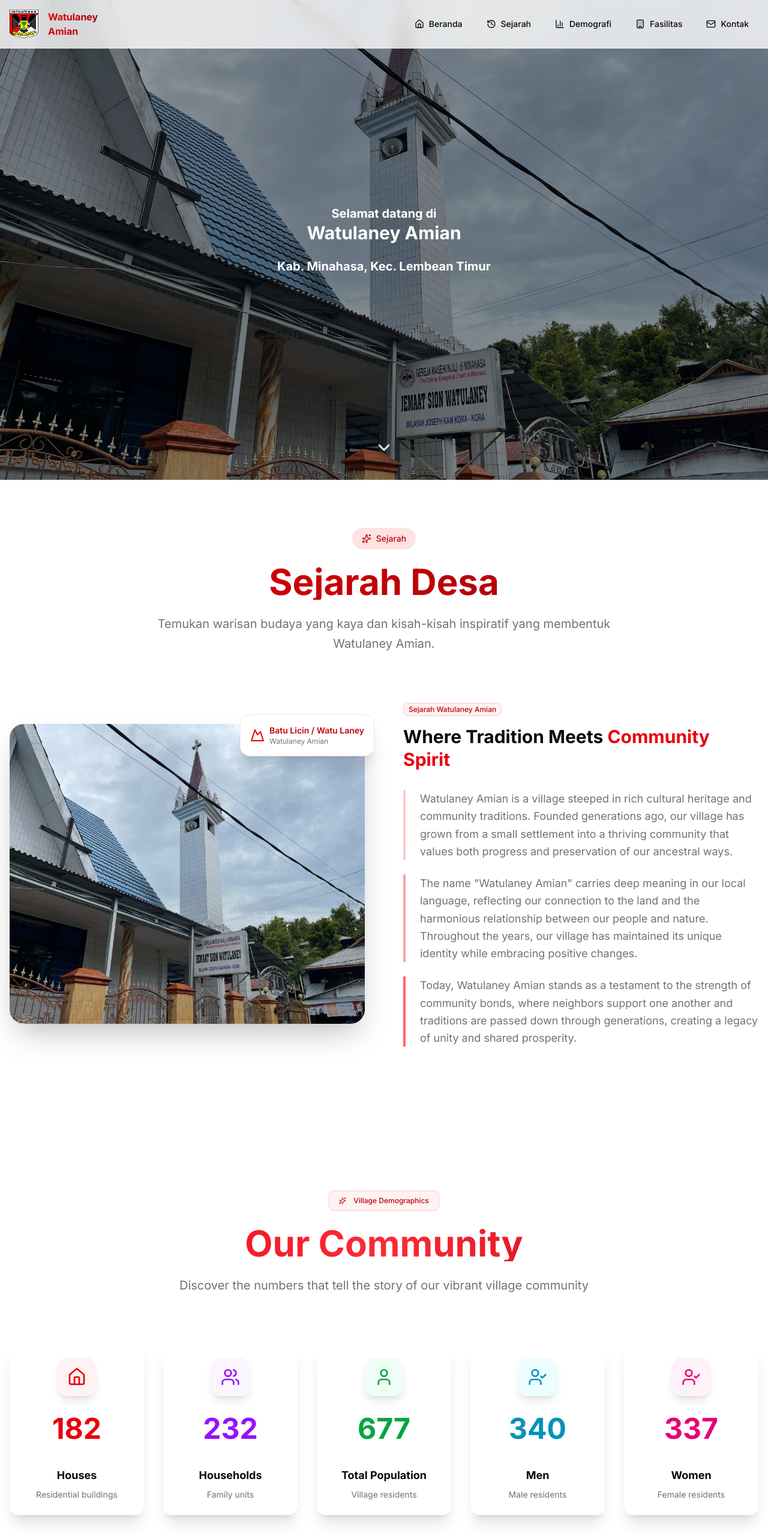
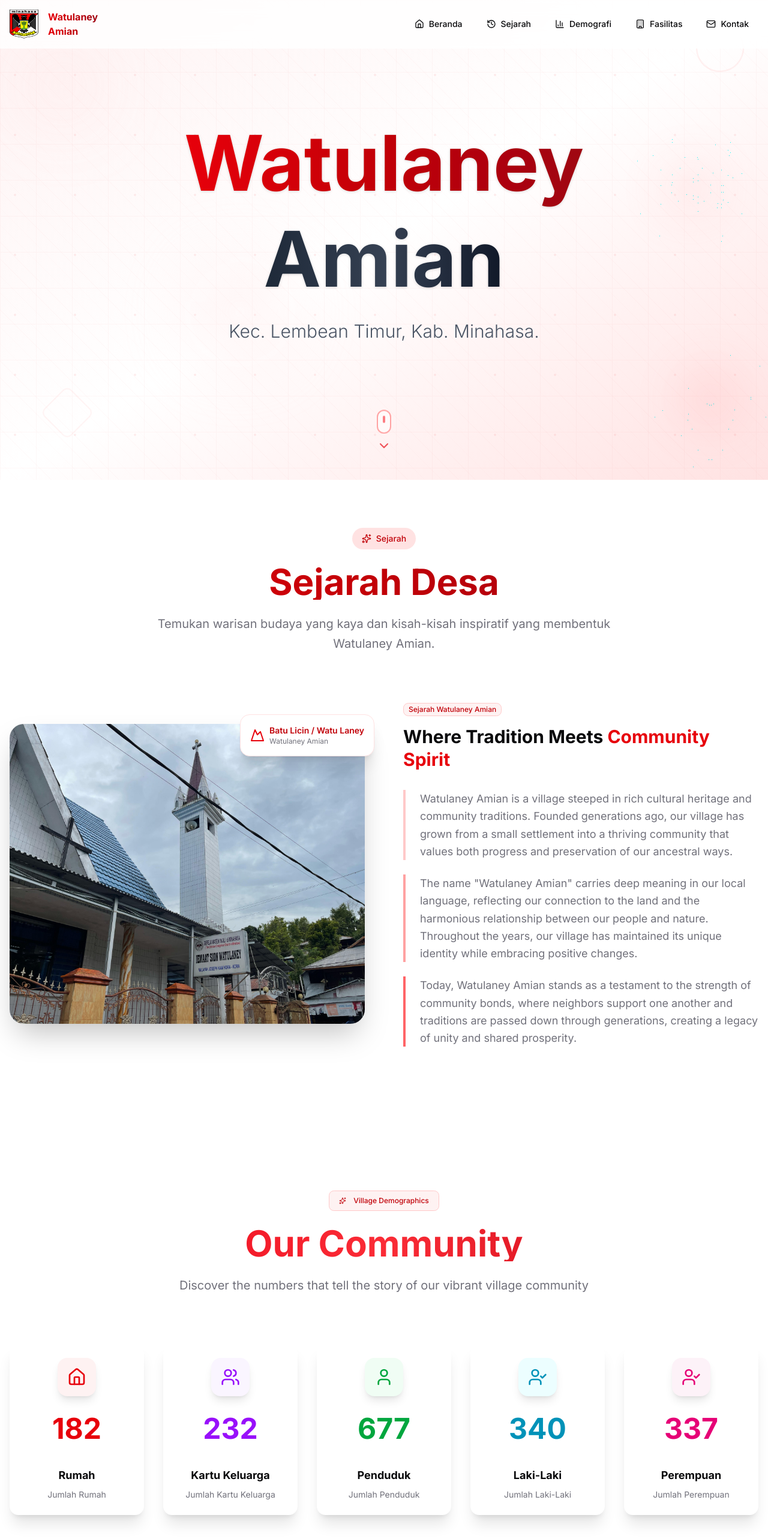
Before and after one commit to kereh/watulaney-amian, a Next.js app: page / in a window 1280 px wide. Shown: the top 2566 px of the page at 60% size. Built offline with nearby package versions, Linux system fonts and the light colour scheme.

Commit message:
feat: enhance hero and add stats section

```diff
--- a/src/app/globals.css
+++ b/src/app/globals.css
@@ -120,3 +120,66 @@
     @apply bg-background text-foreground;
   }
 }
+
+html {
+  scroll-behavior: smooth;
+}
+
+/* Custom animations for hero section */
+@keyframes fade-in {
+  from {
+    opacity: 0;
+    transform: translateY(20px);
+  }
+  to {
+    opacity: 1;
+    transform: translateY(0);
+  }
+}
+
+@keyframes slide-up {
+  from {
+    opacity: 0;
+    transform: translateY(40px);
+  }
+  to {
+    opacity: 1;
+    transform: translateY(0);
+  }
+}
+
+@keyframes fade-in-up {
+  from {
+    opacity: 0;
+    transform: translateY(30px);
+  }
+  to {
+    opacity: 1;
+    transform: translateY(0);
+  }
+}
+
+@keyframes spin-slow {
+  from {
+    transform: rotate(0deg);
+  }
+  to {
+    transform: rotate(360deg);
+  }
+}
+
+.animate-fade-in {
+  animation: fade-in 1s ease-out;
+}
+
+.animate-slide-up {
+  animation: slide-up 1.2s ease-out 0.3s both;
+}
+
+.animate-fade-in-up {
+  animation: fade-in-up 1s ease-out 0.6s both;
+}
+
+.animate-spin-slow {
+  animation: spin-slow 20s linear infinite;
+}
--- a/src/components/footer/footer-main.tsx
+++ b/src/components/footer/footer-main.tsx
@@ -73,7 +73,7 @@ export function FooterMain() {
             © {currentYear} Watulaney Amian.
           </p>
           <p className="text-muted-foreground text-sm flex items-center mt-4 md:mt-0">
-            Created by KKN UNSRIT - XXIV
+            Created by KKN-T UNSRIT - XXIV
           </p>
         </div>
       </div>
--- a/src/components/hero/hero-main.tsx
+++ b/src/components/hero/hero-main.tsx
@@ -1,7 +1,8 @@
 "use client";
 
-import Image from "next/image";
-import { ChevronDown } from "lucide-react";
+import { ChevronDown, MapPin, Users, Heart, Sparkles } from "lucide-react";
+import { Button } from "@/components/ui/button";
+import { Badge } from "@/components/ui/badge";
 
 export function HeroMain() {
   return (
@@ -9,32 +10,98 @@ export function HeroMain() {
       id="home"
       className="relative h-screen flex items-center justify-center overflow-hidden"
     >
-      {/* Background Image with Overlay */}
+      {/* Background Pattern */}
       <div className="absolute inset-0 -z-10">
-        <Image
-          src="/hero.jpg"
-          alt="Watulaney Amian Background"
-          layout="fill"
-          objectFit="cover"
-          priority
-          className="pointer-events-none select-none"
+        {/* Base gradient background */}
+        <div className="absolute inset-0 bg-gradient-to-br from-red-50 via-white to-red-100"></div>
+
+        {/* Geometric pattern overlay */}
+        <div
+          className="absolute inset-0 opacity-[0.08]"
+          style={{
+            backgroundImage: `
+              radial-gradient(circle at 25px 25px, rgb(239 68 68) 2px, transparent 2px),
+              radial-gradient(circle at 75px 75px, rgb(220 38 38) 1px, transparent 1px)
+            `,
+            backgroundSize: "100px 100px, 50px 50px",
+          }}
         />
-        <div className="absolute inset-0 bg-black/40" />
+
+        {/* Grid pattern */}
+        <div
+          className="absolute inset-0 opacity-[0.03]"
+          style={{
+            backgroundImage: `
+              linear-gradient(rgb(239 68 68) 1px, transparent 1px),
+              linear-gradient(90deg, rgb(239 68 68) 1px, transparent 1px)
+            `,
+            backgroundSize: "60px 60px",
+          }}
+        />
+
+        {/* Diagonal lines pattern */}
+        <div
+          className="absolute inset-0 opacity-[0.02]"
+          style={{
+            backgroundImage: `repeating-linear-gradient(
+              45deg,
+              rgb(239 68 68),
+              rgb(239 68 68) 1px,
+              transparent 1px,
+              transparent 20px
+            )`,
+          }}
+        />
       </div>
 
-      {/* Content */}
-      <div className="relative z-10 text-center text-white px-4 max-w-4xl mx-auto">
-        <p className="text-lg md:text-xl font-bold">Selamat datang di</p>
-        <h1 className="text-2xl md:text-3xl font-bold mb-6">Watulaney Amian</h1>
-        <p className="text-lg md:text-xl font-bold">
-          Kab. Minahasa, Kec. Lembean Timur
-        </p>
+      {/* Floating Decorative Elements */}
+      <div className="absolute top-20 left-10 w-32 h-32 bg-red-200/30 rounded-full blur-3xl animate-pulse"></div>
+      <div className="absolute top-1/3 right-20 w-24 h-24 bg-red-300/20 rounded-full blur-2xl animate-pulse delay-1000"></div>
+      <div className="absolute bottom-1/4 left-1/4 w-40 h-40 bg-red-100/40 rounded-full blur-3xl animate-pulse delay-500"></div>
+      <div className="absolute bottom-20 right-10 w-28 h-28 bg-red-400/20 rounded-full blur-2xl animate-pulse delay-2000"></div>
+
+      {/* Main Content */}
+      <div className="relative z-10 text-center px-4 max-w-6xl mx-auto">
+        {/* Main Title with Enhanced Typography */}
+        <div className="mb-8 animate-slide-up">
+          <h1 className="text-6xl md:text-8xl lg:text-9xl font-bold mb-4 leading-tight">
+            <span className="bg-gradient-to-r from-red-600 via-red-700 to-red-800 bg-clip-text text-transparent drop-shadow-sm">
+              Watulaney
+            </span>
+            <br />
+            <span className="bg-gradient-to-r from-gray-800 via-gray-700 to-gray-900 bg-clip-text text-transparent drop-shadow-sm">
+              Amian
+            </span>
+          </h1>
+
+          {/* Subtitle */}
+          <p className="text-xl md:text-2xl lg:text-3xl font-light text-gray-600 mb-8 max-w-4xl mx-auto leading-relaxed">
+            Kec. Lembean Timur, Kab. Minahasa.
+          </p>
+        </div>
       </div>
 
-      {/* Scroll Indicator */}
-      <div className="absolute bottom-8 left-1/2 transform -translate-x-1/2 text-white animate-bounce">
-        <ChevronDown className="h-8 w-8" />
+      {/* Enhanced Scroll Indicator */}
+      <div className="absolute bottom-8 left-1/2 transform -translate-x-1/2 text-red-600 animate-bounce">
+        <div className="flex flex-col items-center gap-2">
+          <div className="w-6 h-10 border-2 border-red-300 rounded-full flex justify-center bg-white/50 backdrop-blur-sm">
+            <div className="w-1 h-3 bg-red-500 rounded-full mt-2 animate-pulse"></div>
+          </div>
+          <ChevronDown className="h-6 w-6 opacity-70" />
+        </div>
       </div>
+
+      {/* Decorative Elements */}
+      <div className="absolute top-0 left-0 w-full h-full pointer-events-none">
+        {/* Animated particles */}
+        <div className="absolute top-1/4 left-1/4 w-2 h-2 bg-red-400/60 rounded-full animate-ping delay-1000"></div>
+        <div className="absolute top-1/3 right-1/3 w-1 h-1 bg-red-500/50 rounded-full animate-ping delay-2000"></div>
+        <div className="absolute bottom-1/3 left-1/3 w-1.5 h-1.5 bg-red-300/60 rounded-full animate-ping delay-3000"></div>
+      </div>
+
+      {/* Large Decorative Shapes */}
+      <div className="absolute top-10 right-10 w-20 h-20 border-2 border-red-200/30 rounded-full animate-spin-slow"></div>
+      <div className="absolute bottom-20 left-20 w-16 h-16 border-2 border-red-300/20 rounded-lg rotate-45 animate-pulse"></div>
     </section>
   );
 }
--- a/src/components/stats/stats-main.tsx
+++ b/src/components/stats/stats-main.tsx
@@ -18,46 +18,46 @@ export function StatsMain() {
 
   const stats = [
     {
-      title: "Houses",
+      title: "Rumah",
       value: 182,
       icon: Home,
-      description: "Residential buildings",
+      description: "Jumlah Rumah",
       color: "from-red-500 to-red-600",
       bgColor: "bg-red-50",
       textColor: "text-red-600",
     },
     {
-      title: "Households",
+      title: "Kartu Keluarga",
       value: 232,
       icon: Users,
-      description: "Family units",
+      description: "Jumlah Kartu Keluarga",
       color: "from-purple-500 to-purple-600",
       bgColor: "bg-purple-50",
       textColor: "text-purple-600",
     },
     {
-      title: "Total Population",
+      title: "Penduduk",
       value: 677,
       icon: User,
-      description: "Village residents",
+      description: "Jumlah Penduduk",
       color: "from-green-500 to-green-600",
       bgColor: "bg-green-50",
       textColor: "text-green-600",
     },
     {
-      title: "Men",
+      title: "Laki-Laki",
       value: 340,
       icon: UserCheck,
-      description: "Male residents",
+      description: "Jumlah Laki-Laki",
       color: "from-cyan-500 to-cyan-600",
       bgColor: "bg-cyan-50",
       textColor: "text-cyan-600",
     },
     {
-      title: "Women",
+      title: "Perempuan",
       value: 337,
       icon: UserCheck,
-      description: "Female residents",
+      description: "Jumlah Perempuan",
       color: "from-pink-500 to-pink-600",
       bgColor: "bg-pink-50",
       textColor: "text-pink-600",
@@ -100,27 +100,6 @@ export function StatsMain() {
 
     return () => observer.disconnect();
   }, []);
-
-  const insights = [
-    {
-      title: "Average Family Size",
-      value: (677 / 232).toFixed(1),
-      description: "People per household",
-      icon: Users,
-    },
-    {
-      title: "Housing Density",
-      value: (677 / 182).toFixed(1),
-      description: "People per house",
-      icon: Home,
-    },
-    {
-      title: "Gender Balance",
-      value: "50.2% / 49.8%",
-      description: "Men to Women ratio",
-      icon: TrendingUp,
-    },
-  ];
 
   return (
     <section id="stats" className="py-20 bg-white">
```
